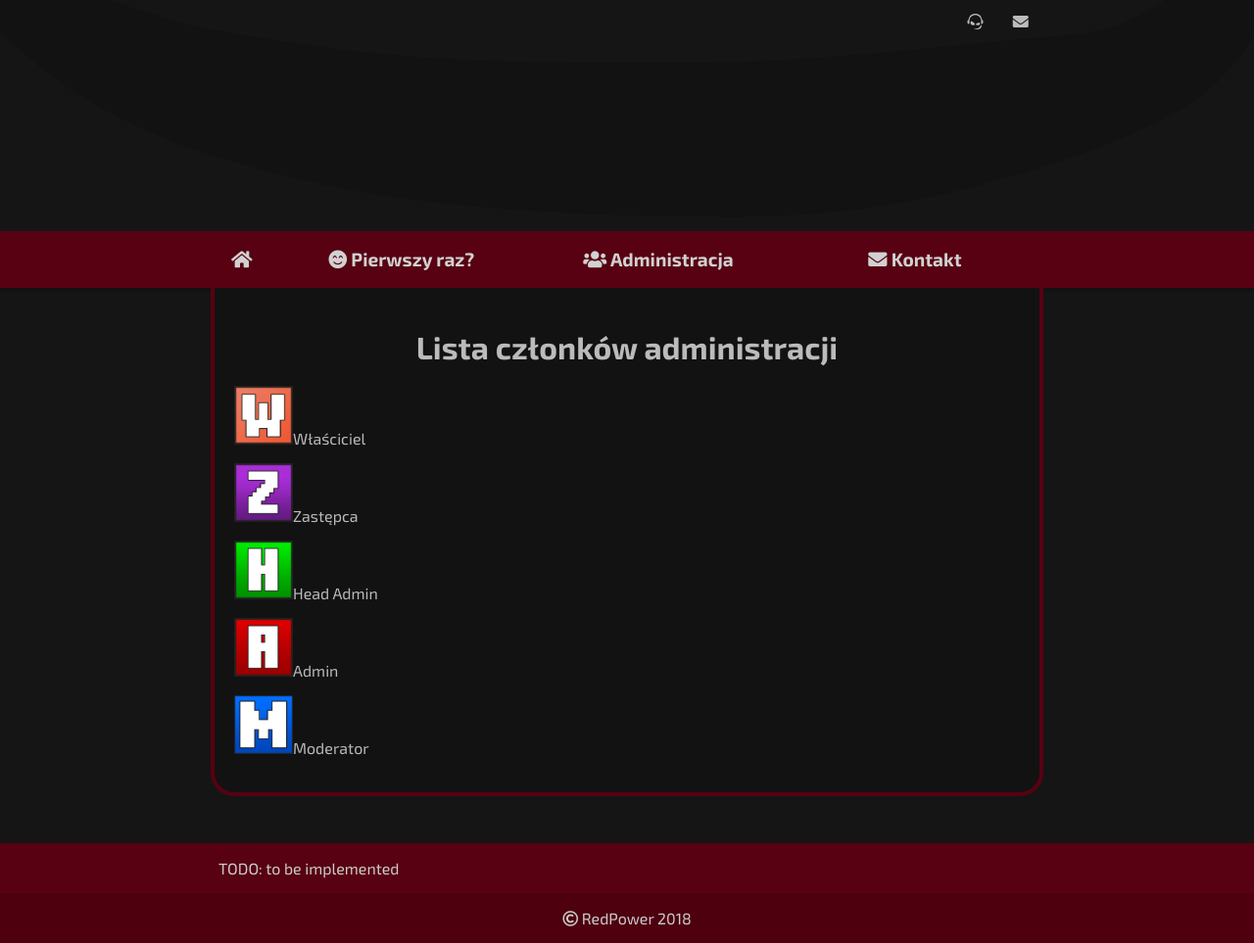
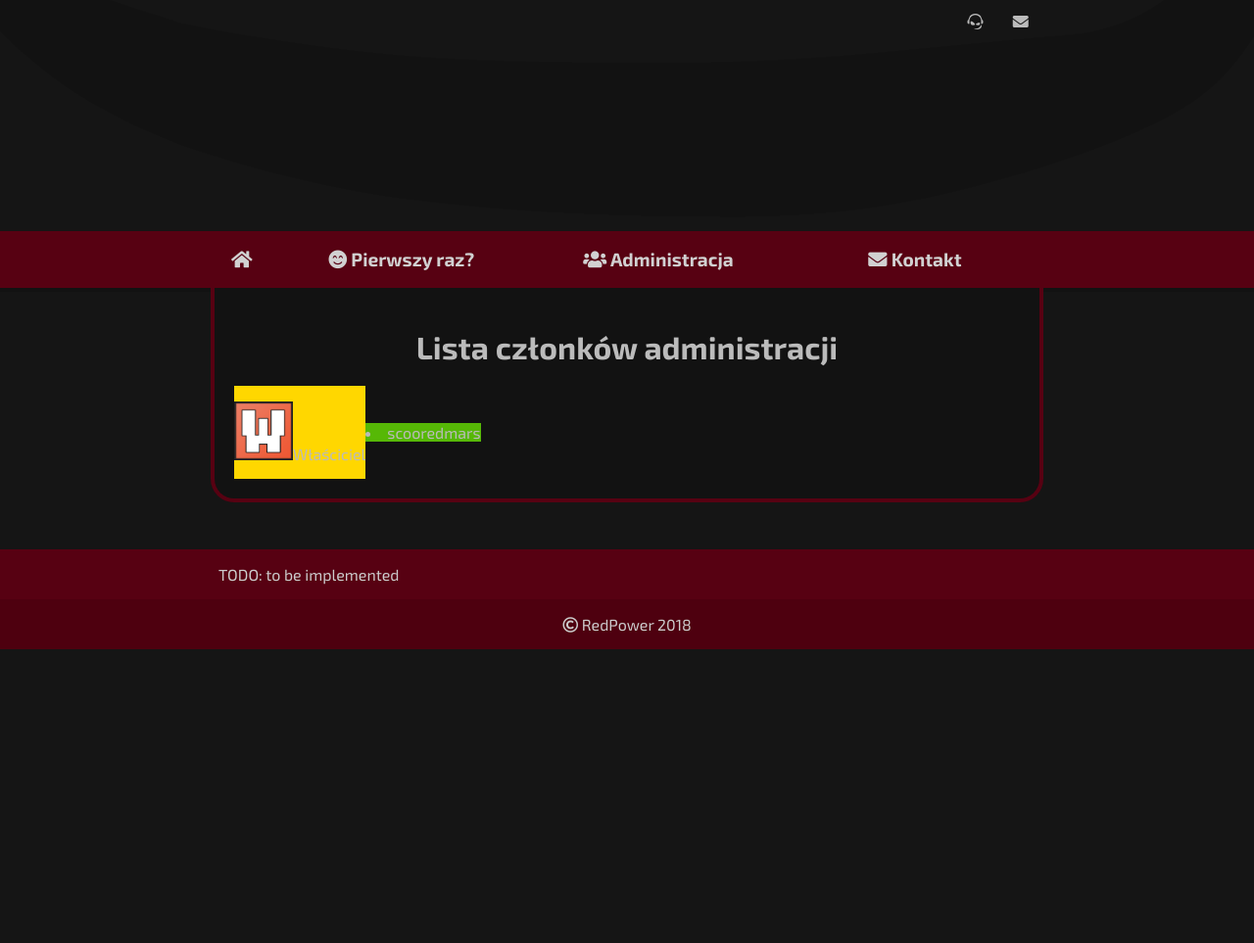
Before and after one commit to scooredmars/strona, a Jekyll site: the page built from pages/sub/czlonkowie-administracji.html, in a window 1280 px wide. Shown: the whole page at 98% size. Built offline with Jekyll 4.4.1, drawn with Linux system fonts in a browser that asks for light colours; nearby versions of some CDN libraries; after the commit the page ends 900 px from its top, so only the background shows below that.

Commit message:
pierdoly

```diff
--- a/_sass/navbar.scss
+++ b/_sass/navbar.scss
@@ -160,4 +160,20 @@ $nav-bottom-border: 4px;
 /*test*/
 .entryimg img {
   width: 60px;
-  height: 60px; }
+  height: 60px;
+}
+.wrapper{
+  display: flex;
+  align-items: center;
+}
+.aside-1 {
+  background: gold;
+}
+.main {
+  text-align: left;
+  background: rgb(86, 184, 6);
+}
+@media all and (min-width: 800px) {
+  .aside-1 { order: 1; }
+  .main    { order: 2; }
+}
--- a/pages/sub/czlonkowie-administracji.html
+++ b/pages/sub/czlonkowie-administracji.html
@@ -12,24 +12,13 @@ permalink: /czlonkowie-administracji/
 	</header>
 
 	<div class="entryimg">
-		<p>
-		<img src="/static/img/icons/wlasciciel.jpg" class="item" >Właściciel
-		</p>
-
-		<p>
-		<img src="/static/img/icons/zastepca.jpg" class="item" >Zastępca
-		</p>
-
-		<p>
-		<img src="/static/img/icons/ha.jpg" class="item" >Head Admin
-		</p>
-
-		<p>
-		<img src="/static/img/icons/admin.jpg" class="item">Admin
-		</p>
-
-		<p>
-		<img src="/static/img/icons/mod.jpg" class="item" >Moderator
-		</p>
+			<div class="wrapper">
+					<aside class="aside-1">
+					<p><img src="/static/img/icons/wlasciciel.jpg" >Właściciel</p>
+					</aside>
+					<article class="main">
+					<li>scooredmars</li>
+					</article>
+			</div>
 	</div>
 </div>
```
